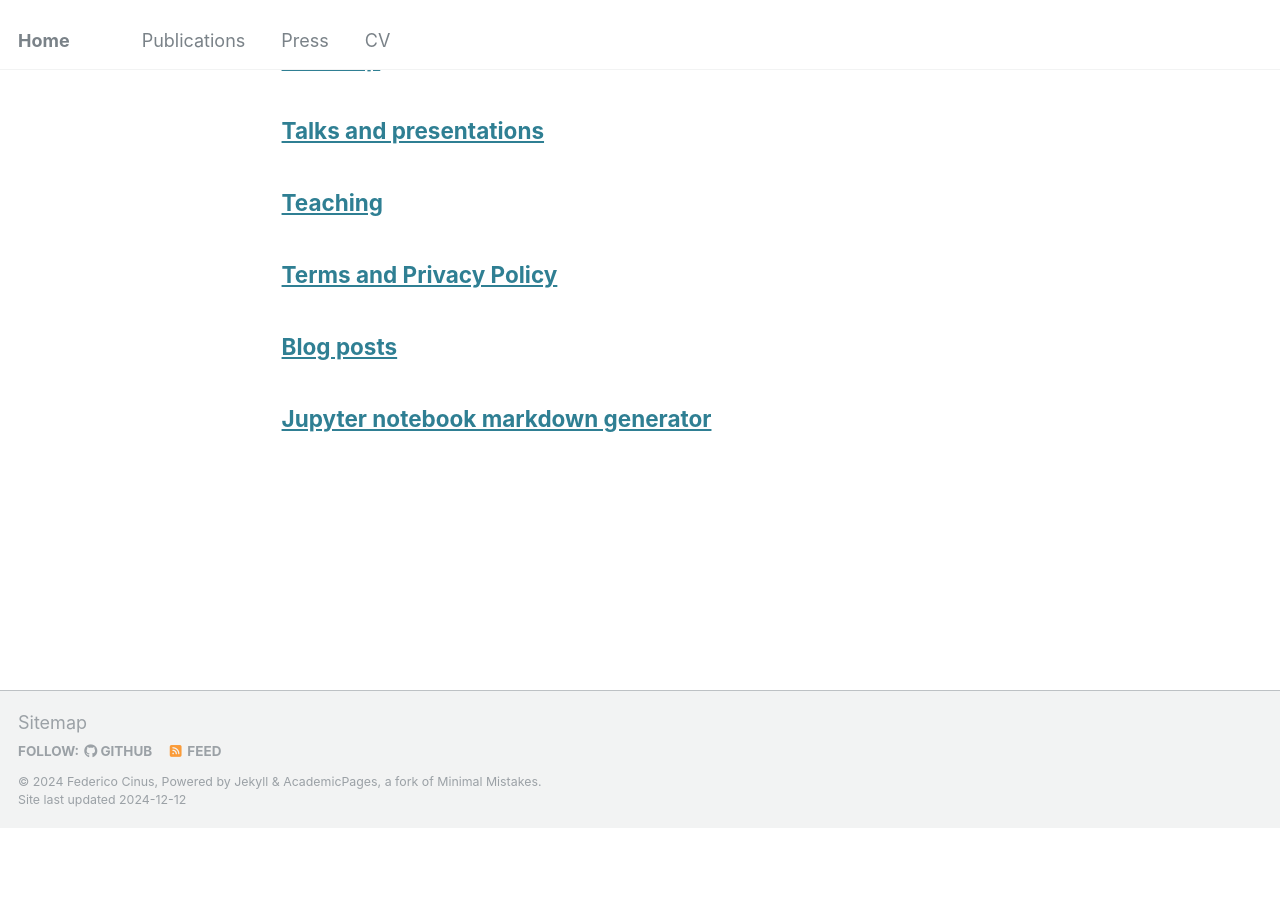
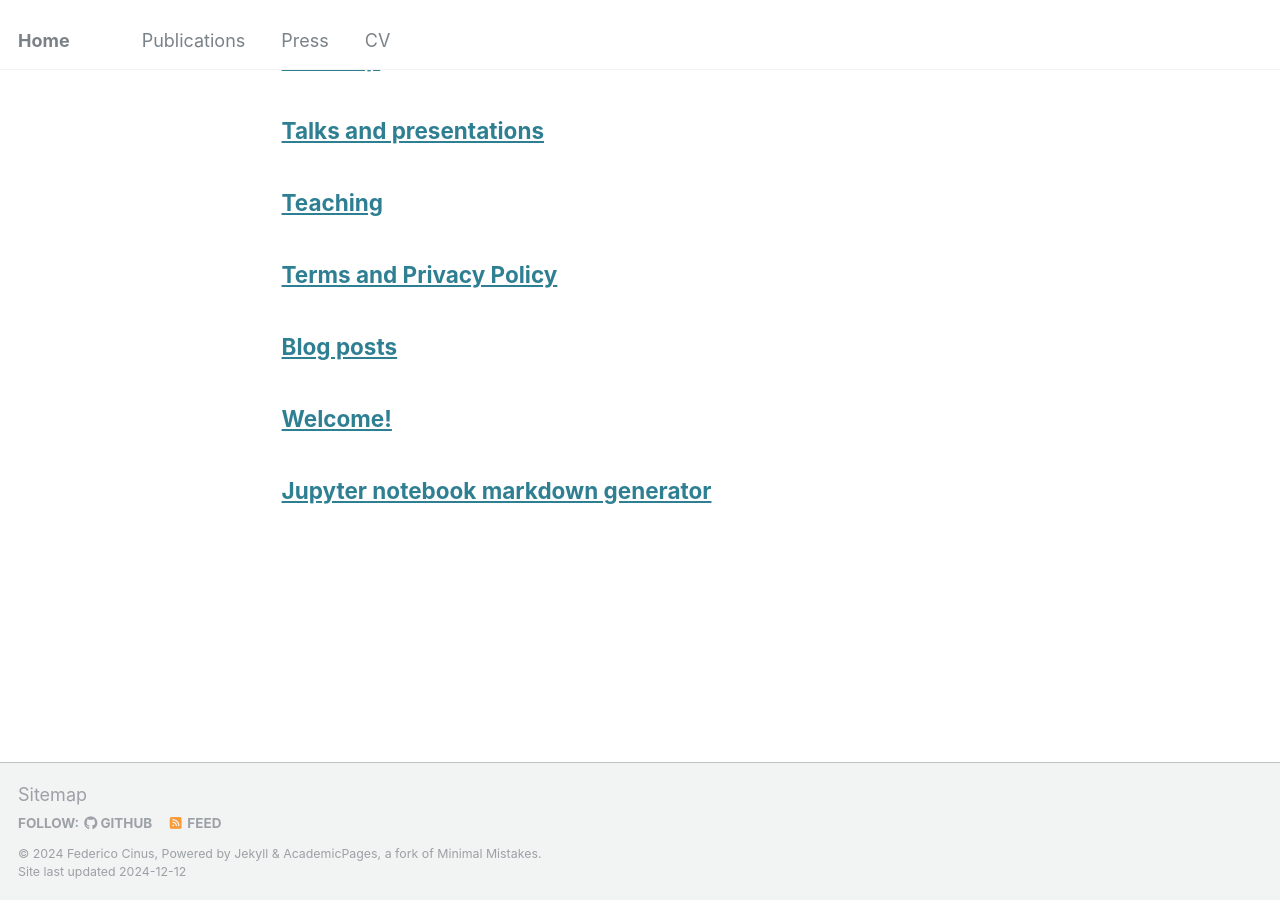
Before and after one commit to FedericoCinus/website, a Jekyll site: the page built from _pages/page-archive.html, in a window 1280 px wide and 900 px high, scrolled down 998 px. Built offline with Jekyll 4.4.1, drawn with Linux system fonts in a browser that asks for light colours; before the commit the page ends 1826 px from its top, so only the background shows below that.

Commit message:
Update about.md

```diff
--- a/_pages/about.md
+++ b/_pages/about.md
@@ -1,3 +1,5 @@
+# Welcome!
+
 ---
 permalink: /
 title: ""
@@ -9,7 +11,7 @@ redirect_from:
 
 ## About
 
-Ciao! I’m **Federico**, a Ph.D. candidate in Data Science at Sapienza University, Rome, and a researcher at the CENTAI Institute. My research focuses on understanding and mitigating extreme behaviors on social media, such as polarization, echo chambers, and coordinated campaigns. With a strong foundation in physics and machine learning, I design models and algorithms to uncover insights into social systems and information dynamics, seamlessly balancing academic rigor with practical applications.
+Ciao, I’m **Federico**, a Ph.D. candidate in Data Science at Sapienza University, Rome, and a researcher at the CENTAI Institute. My research focuses on understanding and mitigating extreme behaviors on social media, such as polarization, echo chambers, and coordinated campaigns. With a strong foundation in physics and machine learning, I design models and algorithms to uncover insights into social systems and information dynamics, seamlessly balancing academic rigor with practical applications.
 
 Currently, I’m investigating innovative methods to fine-tune large language models (LLMs) using social reinforcement learning, where reward mechanisms are guided by stochastic dynamic processes on graphs. My work also delves into how LLMs can leverage internal concepts for unsupervised tasks, optimize opinion dynamics within the FJ model, and detect coordinated inauthentic behavior across various platforms.
 
```
